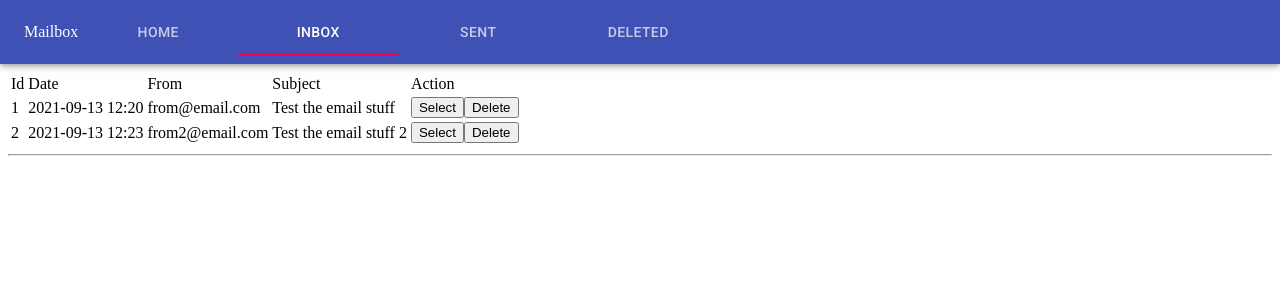
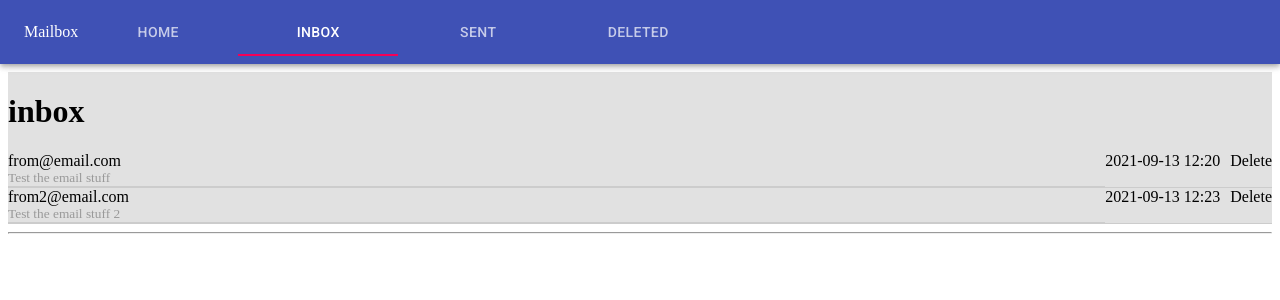
Before and after one commit to zodimo/poc-email-client-react, a React (Create React App) app: page /inbox in a window 1280 px wide. Shown: the top 300 px of the page. Built offline with nearby package versions, Linux system fonts and the light colour scheme.

Commit message:
add some styles

```diff
--- a/src/components/App.js
+++ b/src/components/App.js
@@ -1,12 +1,10 @@
 import {Fragment} from "react";
 import {Route, Switch} from "react-router-dom";
-import useMessageSelected from "./hooks/useMessageSelected";
 import Directory from "./Directory";
 import ViewMessage from "./ViewMessage";
 import Header from "./ui/Header";
 
 const App = () => {
-    const {messageSelected} = useMessageSelected();
     return (
         <Fragment>
             <Header/>
@@ -17,7 +15,7 @@ const App = () => {
                 <Route exact path="/deleted"><Directory name="deleted"/></Route>
             </Switch>
             <hr/>
-            <ViewMessage selectedMessage={messageSelected}/>
+            <ViewMessage/>
         </Fragment>
     );
 }
--- a/src/components/Directory.js
+++ b/src/components/Directory.js
@@ -1,50 +1,97 @@
 import useMbox from "./hooks/useMbox";
 import useMessageSelected from "./hooks/useMessageSelected";
 import {Fragment, useEffect} from "react";
+import {makeStyles} from "@material-ui/core";
+
+const useStyles = makeStyles({
+    messageList: {
+        background: '#e1e1e1',
+        display: 'flex',
+        flexDirection: 'column',
+        maxHeight: '100vh',
+        height: '100%'
+    },
+    messageListInner: {
+        flexBasis: '100%',
+        flexGrow: 1,
+        overflow: 'auto'
+    },
+    listItem: {
+        borderBottom: '1px solid #cccccc',
+        display: 'flex',
+        '&.active': {
+            background: 'red',
+        }
+    },
+    listItemTime: {},
+    listItemDetails: {
+        borderBottom: '1px solid #cccccc',
+        display: 'flex',
+        flexGrow: 1,
+        flexDirection: 'column',
+        textAlign: 'left'
+    },
+    listItemDetailsFrom: {},
+    listItemDetailsSubject: {
+        fontSize: 'smaller',
+        color: '#999999',
+    },
+    deleteButton: {
+        marginLeft: 10,
+        '&:hover': {
+            background: 'blue',
+        }
+    }
+
+});
 
 const Directory = ({name}) => {
+    const classes = useStyles();
     const {mbox, deleteMessageFromDirectory} = useMbox();
-    const {setMessageSelected} = useMessageSelected();
-    const handleSelect = (message_id) => {
+    const {messageSelected, setMessageSelected} = useMessageSelected();
+    const handleSelect = (directory, message_id) => {
         setMessageSelected({
             id: message_id,
-            directory: name
+            directory: directory
         })
     }
-
-    const handleDelete = (message_id) => {
-        setMessageSelected({});
-        deleteMessageFromDirectory(name, message_id);
+    const handleDelete = (e, directory, message_id) => {
+        e.stopPropagation();
+        deleteMessageFromDirectory(directory, message_id);
     }
 
+    const messages = mbox[name];
+
     useEffect(() => {
-        //unset the selected message when the directory changes.
         setMessageSelected({});
-    }, [name])
+    }, [name, setMessageSelected])
 
-    const messages = mbox[name];
-    return messages.length > 0 ? <Fragment>
-        <table>
-            <tr>
-                <td>Id</td>
-                <td>Date</td>
-                <td>From</td>
-                <td>Subject</td>
-                <td>Action</td>
-            </tr>
-            {messages.map(message => {
-                return <tr key={name + "." + message.id}>
-                    <td>{message.id}</td>
-                    <td>{message.datetime}</td>
-                    <td>{message.from}</td>
-                    <td>{message.subject}</td>
-                    <td>
-                        <button onClick={() => handleSelect(message.id)}>Select</button>
-                        {name !== "deleted" && <button onClick={() => handleDelete(message.id)}>Delete</button>}
-                    </td>
-                </tr>
-            })}
-        </table>
-    </Fragment> : <Fragment>no Messages in directory</Fragment>
+    return messages.length > 0 ?
+        <div className={classes.messageList}>
+            <h1>
+                {name}
+            </h1>
+            <div className={classes.messageListInner}>
+                {messages.map(message => {
+                    return <article key={message.id}
+                                    className={`${classes.listItem} ${name === messageSelected.directory && message.id === messageSelected.id && "active"}`}
+                                    onClick={() => handleSelect(name, message.id)}>
+                        <div className={classes.listItemDetails}>
+                            <div className={classes.listItemDetailsFrom}>
+                                {message.from}
+                            </div>
+                            <div className={classes.listItemDetailsSubject}>
+                                {message.subject}
+                            </div>
+                        </div>
+                        <div className={classes.listItemTime}>{message.datetime}</div>
+                        {name !== "deleted" &&
+                        <div className={classes.deleteButton}
+                             onClick={(e) => handleDelete(e, name, message.id)}>Delete</div>}
+                    </article>
+
+                })}
+            </div>
+        </div> : <Fragment>No items found</Fragment>
 }
 export default Directory
--- a/src/components/ViewMessage.js
+++ b/src/components/ViewMessage.js
@@ -1,25 +1,75 @@
 import {Fragment} from "react";
+import {makeStyles} from "@material-ui/core";
 import useMbox from "./hooks/useMbox";
+import useMessageSelected from "./hooks/useMessageSelected";
+const useStyles = makeStyles({
+    detailsHeader: {
+        table: {
+            width: '100%',
+            'th, td': {
+                padding: '0.3rem',
+                borderBottom: '1px solid #e1e1e1',
+                textAlign: 'left',
+            },
+            th: {
+                textAlign: 'right'
+            }
+        }
+    },
+    detailsBody: {}
+});
 
-const ViewMessage = ({selectedMessage}) => {
+const ViewMessage = () => {
+    const classes = useStyles();
     const {mbox} = useMbox();
+    const {messageSelected}= useMessageSelected();
 
     const getFullMessage = (findMessage) => {
         return mbox[findMessage.directory].find(message => message.id === findMessage.id);
     }
 
-    if (selectedMessage.id) {
-        const fullMessage = getFullMessage(selectedMessage)
-        return <Fragment>
-            <h1>Viewer</h1>
-            id:{fullMessage.id}<br/>
-            date:{fullMessage.datetime}<br/>
-            to:{fullMessage.to}<br/>
-            from:{fullMessage.from}<br/>
-            subject:{fullMessage.subject}<br/>
-            <h3>Body:</h3>
-            <div dangerouslySetInnerHTML={{__html: fullMessage.body}}/>
-        </Fragment>
+    if (messageSelected.id) {
+        const fullMessage = getFullMessage(messageSelected);
+        if (fullMessage) {
+            return <Fragment>
+                <h1>Viewer</h1>
+                <header className={classes.detailsHeader}>
+                    <table id="body-header">
+                        <tbody>
+                        <tr>
+                            <th>
+                                From:
+                            </th>
+                            <td>
+                                {fullMessage.from}
+                            </td>
+                        </tr>
+                        <tr>
+                            <th>
+                                To:
+                            </th>
+                            <td>
+                                {fullMessage.to}
+                            </td>
+                        </tr>
+                        <tr>
+                            <th>
+                                Subject:
+                            </th>
+                            <td>
+                                {fullMessage.subject}
+                            </td>
+                        </tr>
+                        </tbody>
+                    </table>
+                </header>
+
+                <article className={classes.detailsBody}>
+                    <div dangerouslySetInnerHTML={{__html: fullMessage.body}}/>
+                </article>
+
+            </Fragment>
+        }
     }
     return <Fragment/>;
 }
```
